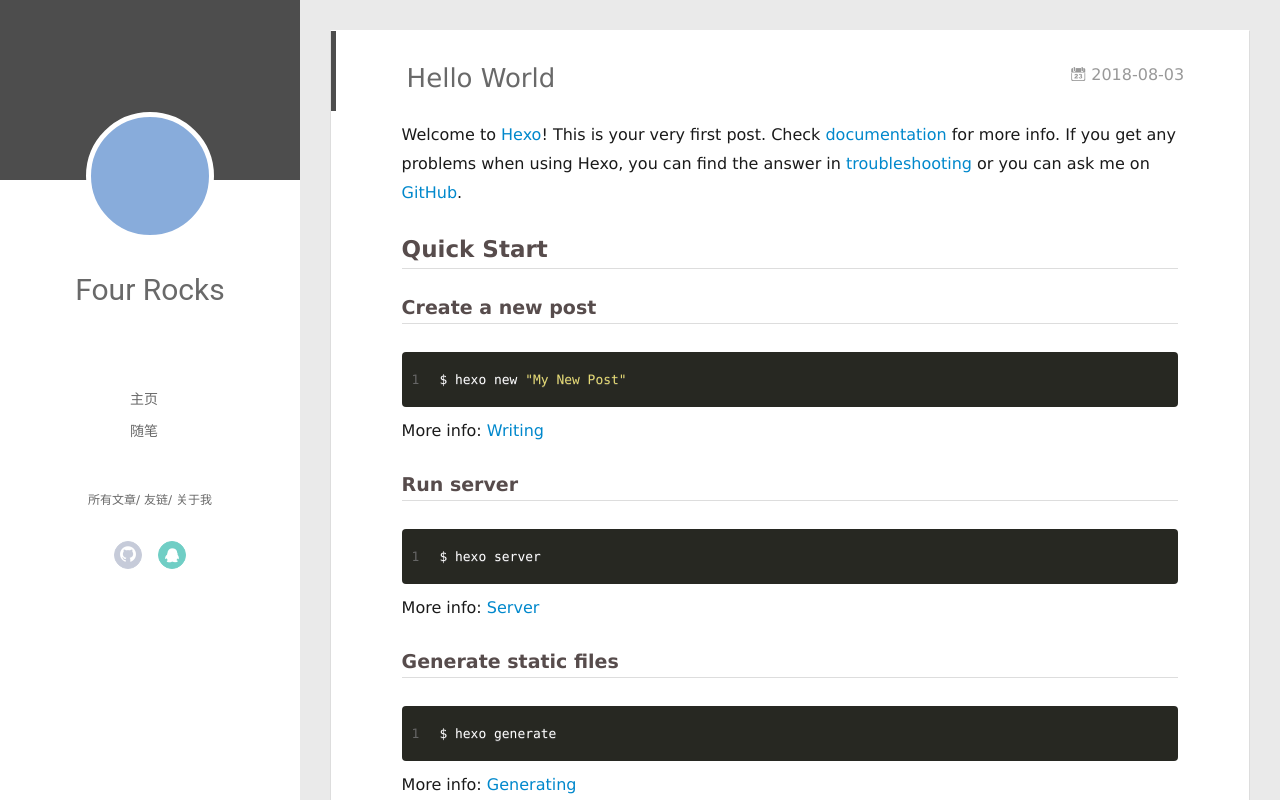
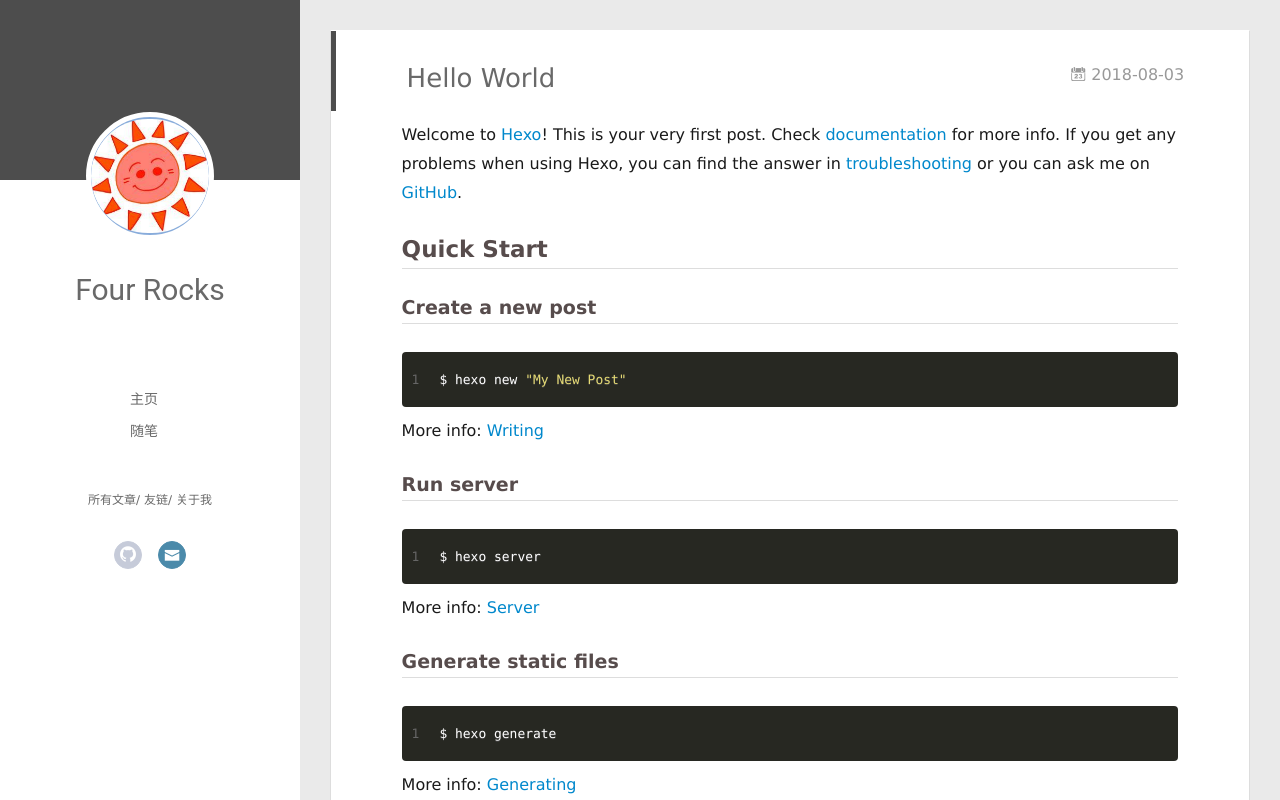
Before and after one commit to OnlyMathAndYou/OnlyMathAndYou.github.io, a plain HTML site: page 2018/08/03/hello-world/index.html in a window 1280 px wide. Drawn offline with Linux system fonts and the light colour scheme; no server answers.

Commit message:
Site updated: 2018-08-04 00:42:58

```diff
--- a/2018/08/03/hello-world/index.html
+++ b/2018/08/03/hello-world/index.html
@@ -47,7 +47,7 @@
 <div class="intrude-less">
 	<header id="header" class="inner">
 		<a href="/" class="profilepic">
-			<img src="" class="js-avatar">
+			<img src="/headimage.jpg" class="js-avatar">
 		</a>
 		<hgroup>
 		  <h1 class="header-author"><a href="/">Four Rocks</a></h1>
@@ -83,7 +83,7 @@
 
 					<a class="github" target="_blank" href="https://github.com/OnlyMathAndYou" title="github"><i class="icon-github"></i></a>
 
-					<a class="qq" target="_blank" href="https://user.qzone.qq.com/136468383" title="qq"><i class="icon-qq"></i></a>
+					<a class="mail" target="_blank" href="mailto:136468383@qq.com" title="mail"><i class="icon-mail"></i></a>
 
 			</div>
 		</nav>
@@ -101,7 +101,7 @@
 	<div class="intrude-less">
 		<header id="header" class="inner">
 			<div class="profilepic">
-				<img src="" class="js-avatar">
+				<img src="/headimage.jpg" class="js-avatar">
 			</div>
 			<hgroup>
 			  <h1 class="header-author js-header-author">Four Rocks</h1>
@@ -120,7 +120,7 @@
 
 						<a class="github" target="_blank" href="https://github.com/OnlyMathAndYou" title="github"><i class="icon-github"></i></a>
 
-						<a class="qq" target="_blank" href="https://user.qzone.qq.com/136468383" title="qq"><i class="icon-qq"></i></a>
+						<a class="mail" target="_blank" href="mailto:136468383@qq.com" title="mail"><i class="icon-mail"></i></a>
 
 				</div>
 			</nav>
```
Also changed, not shown: archives/2018/08/index.html (+4 -4 lines), archives/2018/index.html (+4 -4 lines), archives/index.html (+4 -4 lines), index.html (+4 -4 lines), headimage.jpg (added).
